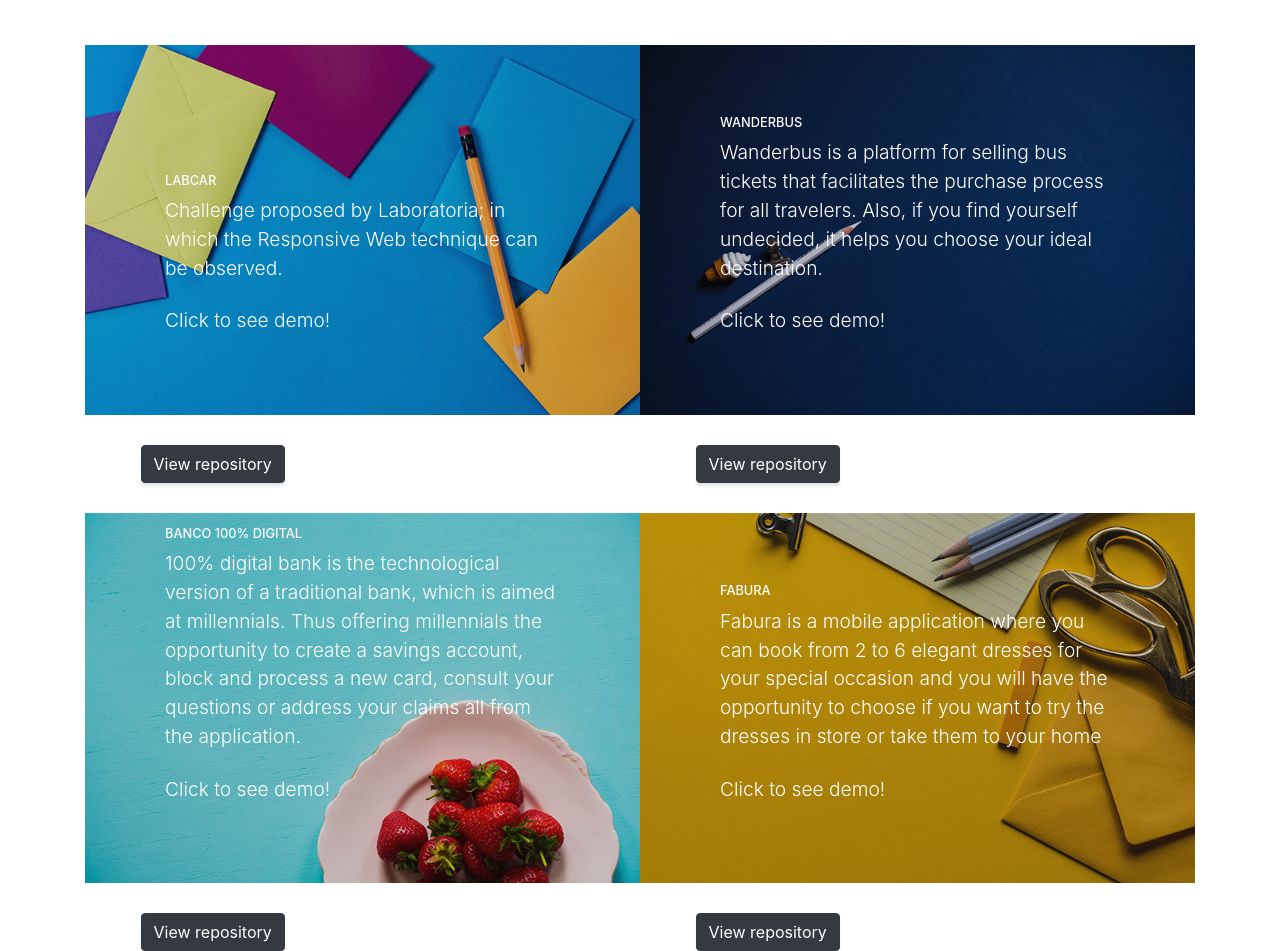
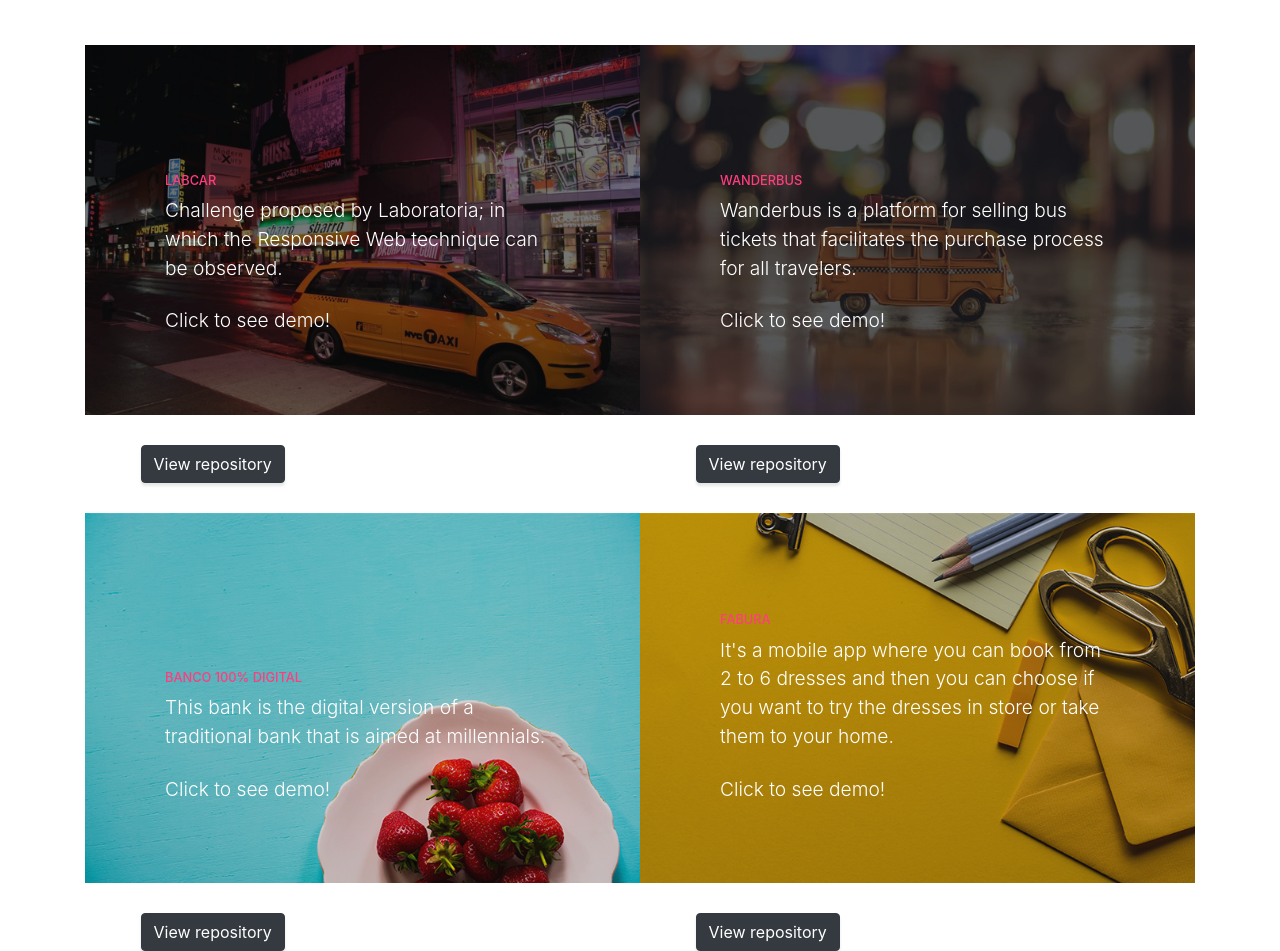
Before and after one commit to rocioqm/Portafolio, a website with bundled scripts: page index.html in a window 1280 px wide. Shown: the part 1615-2566 px from the top of the page. Built offline with nearby package versions, Linux system fonts and the light colour scheme.

Commit message:
descriptions

```diff
--- a/index.html
+++ b/index.html
@@ -88,13 +88,13 @@
             <a class="portfolio-item" href="https://rocioqm.github.io/lab-car-boilerplate/" target="_blank">
               <span class="caption">
                 <span class="caption-content">
-                  <h2>LabCar</h2>
+                  <h2 class="header2">LabCar</h2>
                   <p class="mb-0"> Challenge proposed by Laboratoria; in which the Responsive Web technique can be observed.</p>
                   <br>
                   <p class="mb-0"> Click to see demo!</p>
                 </span>
               </span>
-              <img class="img-fluid" src="img/portfolio-1.jpg" alt="">
+              <img class="img-fluid" src="img/portfolio-1.png" alt="">
               <a class="btn btn-dark btn-xl js-scroll-trigger demo" href="https://github.com/rocioqm/lab-car-boilerplate" target="_blank">View repository</a>
             </a>
           </div>
@@ -102,13 +102,13 @@
             <a class="portfolio-item" href="https://marvelapp.com/3jg3bfg/screen/38646658" target="_blank">
               <span class="caption">
                 <span class="caption-content">
-                  <h2>Wanderbus</h2>
-                  <p class="mb-0">Wanderbus is a platform for selling bus tickets that facilitates the purchase process for all travelers. Also, if you find yourself undecided, it helps you choose your ideal destination. </p>
+                  <h2 class="header2">Wanderbus</h2>
+                  <p class="mb-0">Wanderbus is a platform for selling bus tickets that facilitates the purchase process for all travelers.</p>
                   <br>
                   <p class="mb-0"> Click to see demo!</p>
                 </span>
               </span>
-              <img class="img-fluid" src="img/portfolio-2.jpg" alt="">
+              <img class="img-fluid" src="img/portfolio-2.png" alt="">
               <a class="btn btn-dark btn-xl js-scroll-trigger demo" href="https://github.com/rocioqm/Wanderbus" target="_blank">View repository</a>
             </a>
           </div>
@@ -116,9 +116,9 @@
             <a class="portfolio-item" href="https://marvelapp.com/41f8318/screen/39571987" target="_blank">
               <span class="caption">
                 <span class="caption-content">
-                  <h2>Banco 100% Digital</h2>
-                  <p class="mb-0">100% digital bank is the technological version of a traditional bank, which is aimed at millennials. Thus offering millennials the opportunity to create a savings account, block and process a new card, consult your questions or address your claims all from the application.
-                  </p>
+                  <h2 class="header2">Banco 100% Digital</h2>
+                  <p class="mb-0">
+                    This bank is the digital version of a traditional bank that is aimed at millennials.</p>
                   <br>
                   <p class="mb-0"> Click to see demo!</p>
                 </span>
@@ -131,9 +131,8 @@
             <a class="portfolio-item" href="https://marvelapp.com/324gg7a/screen/4009" target="_blank">
               <span class="caption">
                 <span class="caption-content">
-                  <h2>Fabura</h2>
-                  <p class="mb-0">Fabura is a mobile application where you can book from 2 to 6 elegant dresses for your special occasion and you will have the opportunity to choose if you want to try the dresses in store or take them to your home
-                  </p>
+                  <h2 class="header2">Fabura</h2>
+                  <p class="mb-0">It's a mobile app where you can book from 2 to 6 dresses and then you can choose if you want to try the dresses in store or take them to your home.</p>
                   <br>
                   <p class="mb-0"> Click to see demo!</p>
                 </span>
--- a/main.css
+++ b/main.css
@@ -21,3 +21,7 @@
   background-color: white;
   color: #ff3d7e;
 }
+
+.header2 {
+  color:#ff3d7e;
+}
```
Also changed, not shown: img/portfolio-1.jpeg (added), img/portfolio-1.png (added), img/portfolio-2.jpeg (added), img/portfolio-2.png (added).
